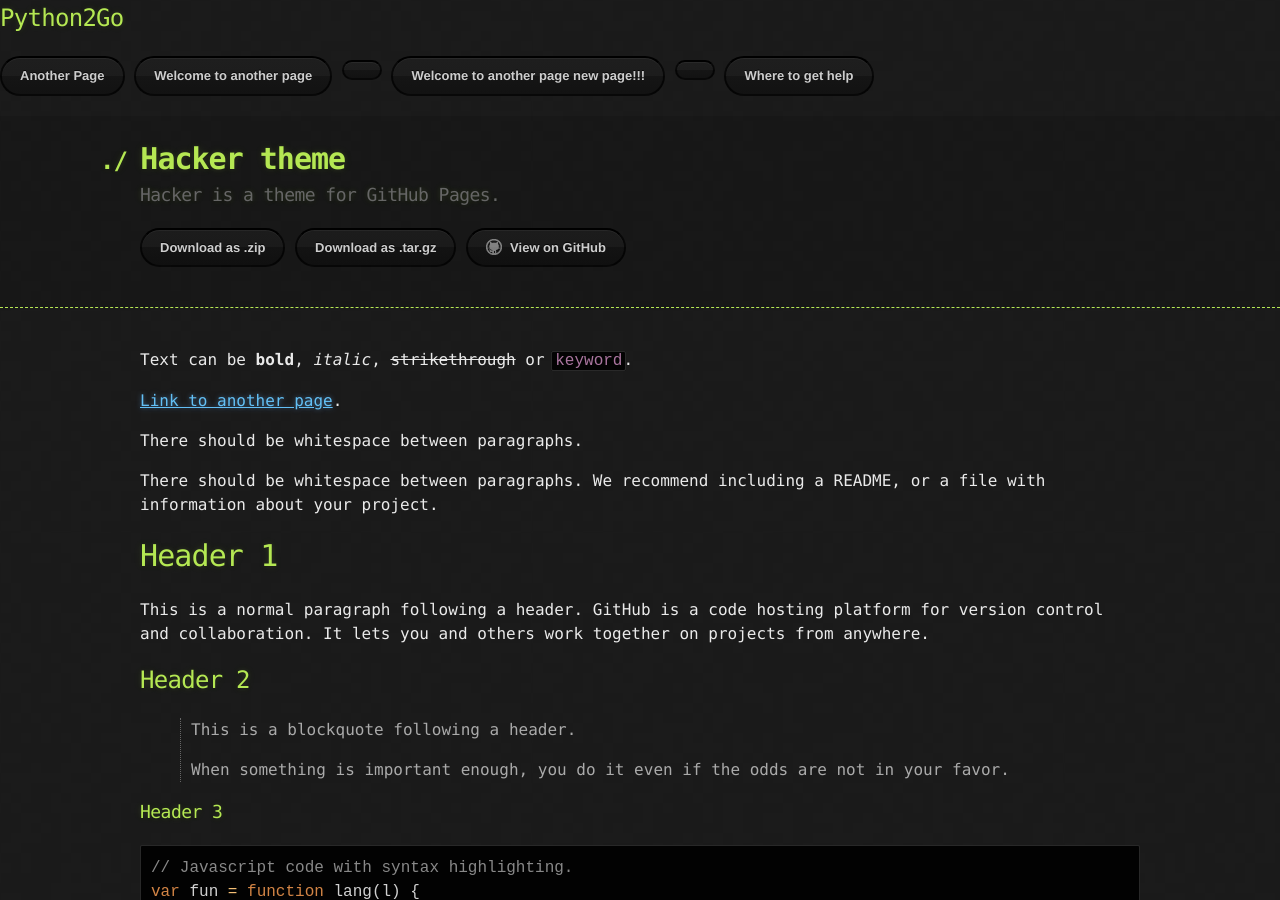
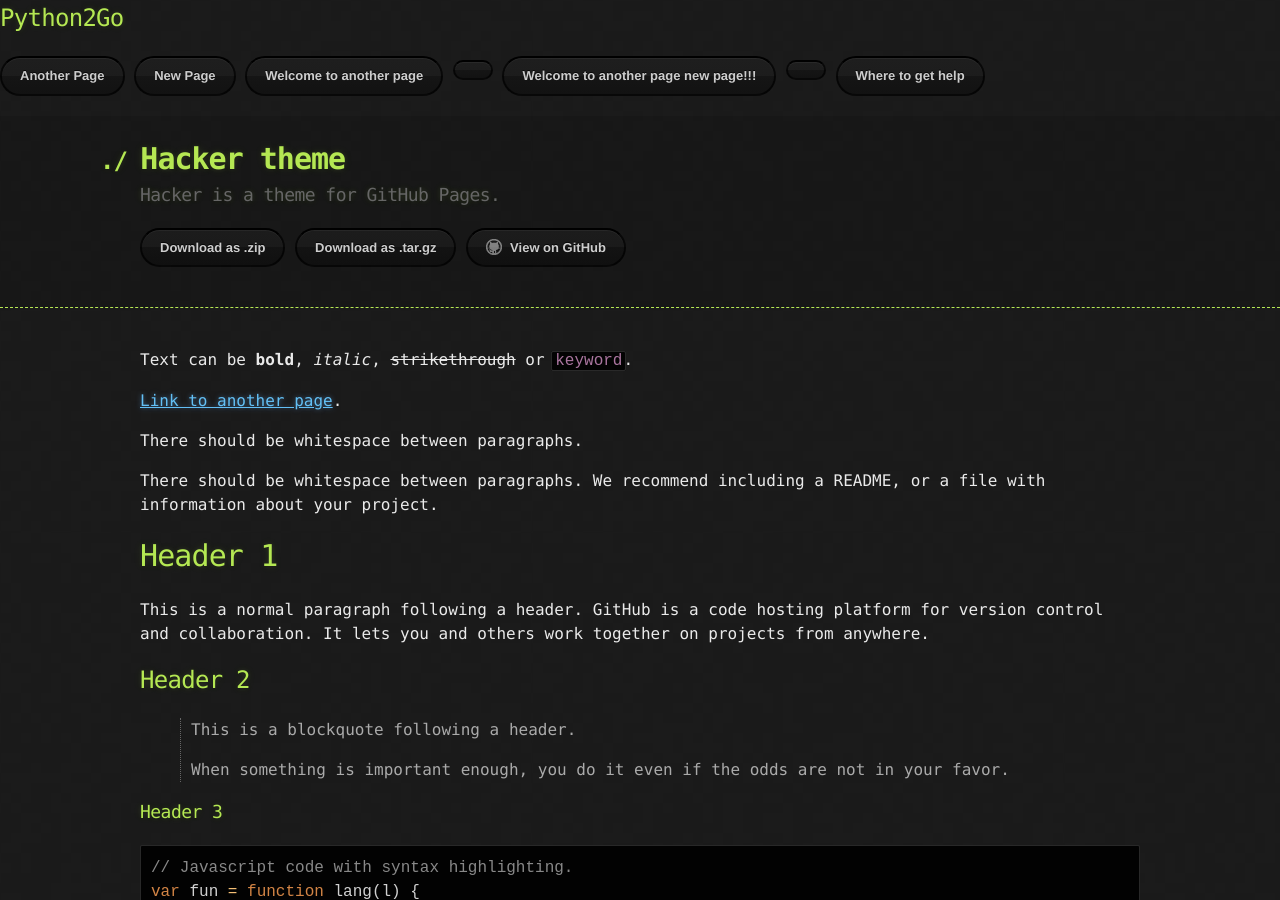
Before and after one commit to kode2go/python2go, a Jekyll site: the page built from index.md, in a window 1280 px wide and 900 px high. Built offline with Jekyll 4.4.1, drawn with Linux system fonts in a browser that asks for light colours.

Commit message:
Update default.html

```diff
--- a/_layouts/default.html
+++ b/_layouts/default.html
@@ -17,6 +17,7 @@
       <h2 class="project-tagline"></h2>
 
       <a href="https://kode2go.github.io/python2go/another-page.html" class="btn">Another Page</a>
+      <a href="https://kode2go.github.io/python2go/newpage.html" class="btn">New Page</a>
 
       {% for page in site.pages %}
         <a href=" {{ page.filename }}" class="btn">{{ page.title }}</a>
```
